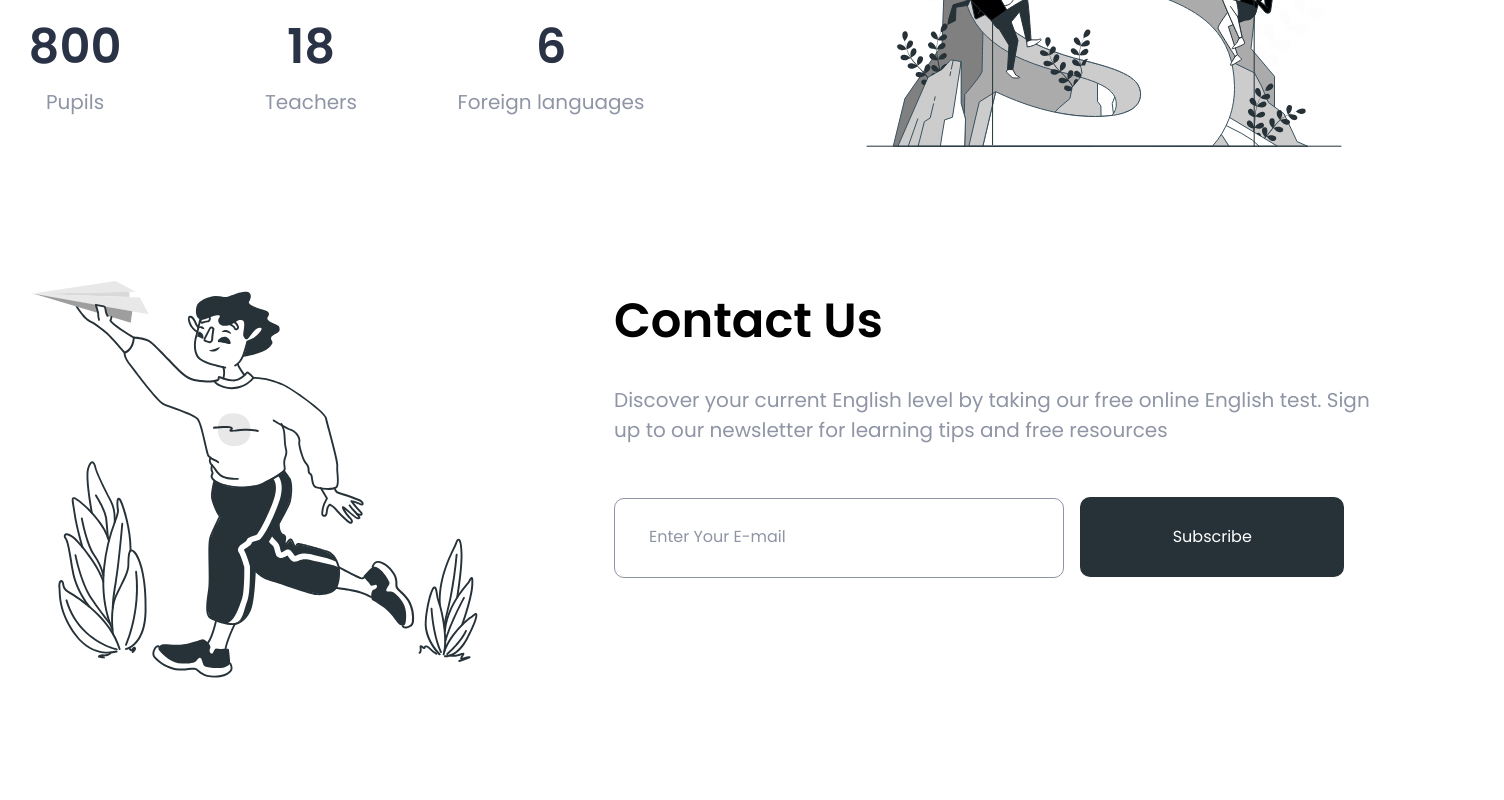
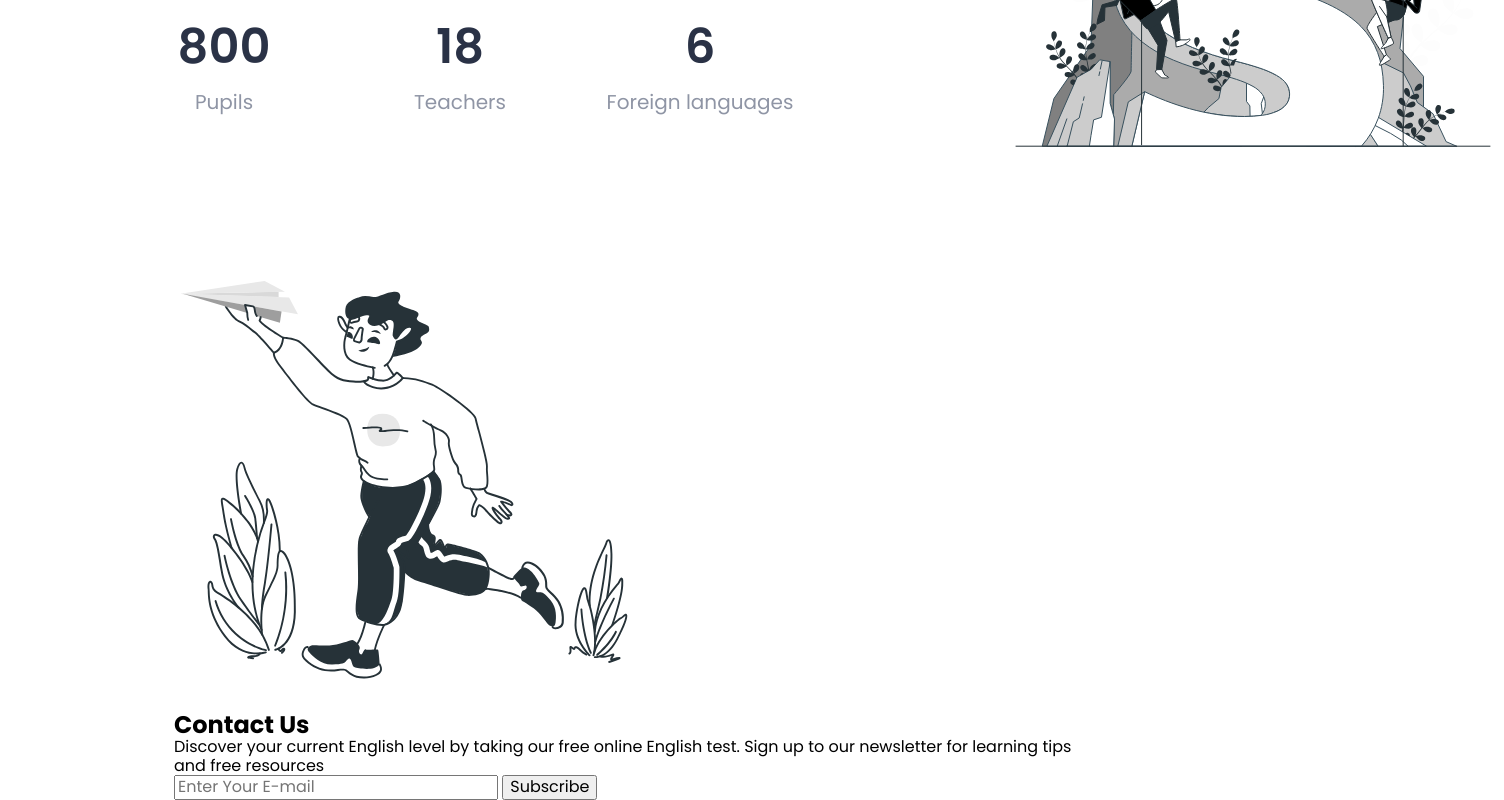
Before and after one commit to RedGidAD/learn_language, a plain HTML site: page index.html in a window 1280 px wide. Shown: the part 1258-2058 px from the top of the page, 1504 px wide, since content can reach past the window. Before the commit the page ends 1968 px from the top, so only its background shows below. Drawn offline with nearby package versions, Linux system fonts and the light colour scheme.

Commit message:
add the container styles for different display width

```diff
--- a/css/styles.css
+++ b/css/styles.css
@@ -47,16 +47,60 @@ a {
 
 /* ================== CONTAINER ================== */
 .container {
-    padding-right: 25px;
-    padding-left: 25px;
+    padding-right: 14px;
+    padding-left: 14px;
     margin-left: auto;
     margin-right: auto;
 }
 
+/* Min mobile */
+@media screen and (min-width: 320px) and (max-width: 574px) {
+    .container {
+        width: 320px;
+    }
+}
+/* /Min mobile */
+
+/* Mobile */
+@media screen and (min-width: 575px) and (max-width: 767px) {
+    .container {
+        width: 575px;
+
+        padding-right: 32px;
+        padding-left: 32px;
+    }
+}
+/* /Mobile */
+
+/* Tablet */
+@media screen and (min-width: 768px) and (max-width: 992px) {
+    .container {
+        width: 768px;
+
+        padding-right: 40px;
+        padding-left: 40px;
+    }
+}
+/* /Tablet */
+
+/* Laptop */
+@media screen and (min-width: 992px) and (max-width: 1600px) {
+    .container {
+        width: 992px;
+
+        padding-right: 30px;
+        padding-left: 30px;
+    }
+}
+/* /Laptop */
+
 /* Desktop */
-@media screen and (min-width: 1158px) {
+@media screen and (min-width: 1600px) {
     .container {
-        width: 1350px;
+        width: 1600px;
+
+        padding-right: 125px;
+        padding-left: 125px;
     }
 }
 /* ================== /CONTAINER ================== */
@@ -262,68 +306,3 @@ a {
     color: #8F95A5;
 }
 /* ================== /ABOUT ================== */
-
-/* ================== CONTACT US ================== */
-.contact-container {
-    display: flex;
-}
-
-.contact-img {
-    margin-right: 112px;
-}
-
-.contact-title {
-    font-size: 48px;
-    font-weight: 600;
-    line-height: 1.67;
-    letter-spacing: 0;
-    color: #000000;
-}
-
-.contact-description {
-    width: 776px;
-
-    margin-top: 24px;
-
-    font-size: 20px;
-    font-weight: 400;
-    line-height: 1.5;
-    letter-spacing: 0;
-    color: #8F95A5;
-}
-
-.contact-form {
-    margin-top: 52px;
-}
-
-.contact-form-input {
-    width: 450px;
-    height: 80px;
-
-    margin-right: 12px;
-
-    padding: 26px 0 30px 34px;
-
-    border: 1px solid #8F95A5;
-    border-radius: 10px;
-}
-
-.contact-form-input::placeholder {
-    font-size: 16px;
-    font-weight: 400;
-    line-height: 1.5;
-    letter-spacing: 0;
-    color: #8F95A5;
-}
-
-.contact-form-btn {
-    width: 264px;
-    height: 80px;
-
-    border: none;
-    border-radius: 10px;
-    background-color: #263238;
-
-    color: #FFFFFF;
-}
-/* ================== /CONTACT US ================== */
```
